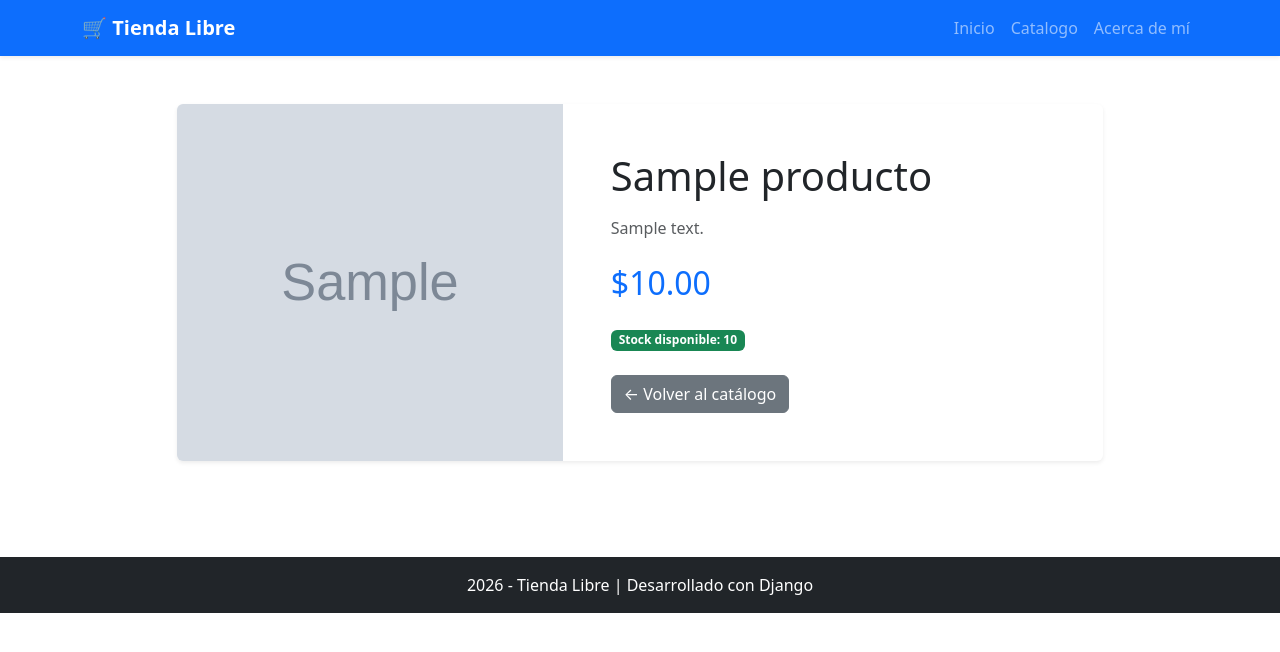
After one commit to Villada-PG3/trabajo-practico-tienda-libre-AllaDios, a Django app: page /producto/1/ in a window 1280 px wide. The commit adds this page. Shown: the top 652 px of the page. Run offline with Django 5.2, Linux system fonts and the light colour scheme; tables that the repository leaves empty hold one stand-in row (values such as "Sample post"); grey boxes marked "Sample" are stand-in pictures.

Commit message:
feat: página de detalle de producto con URL dinámica.

```diff
--- a/template/tienda/catalogo.html
+++ b/template/tienda/catalogo.html
@@ -36,7 +36,7 @@
 
           <p class="fw-bold">${{ producto.precio }}</p>
 
-          <a href="#" class="btn btn-primary"> Ver producto </a>
+          <a href="{% url 'tienda:detalle_producto' producto.pk %}" class="btn btn-primary"> Ver producto </a>
         </div>
       </div>
     </div>
--- /dev/null
+++ b/template/tienda/detalle.html
@@ -0,0 +1,48 @@
+{% extends "tienda/base.html" %}
+{% block title %}{{ producto.nombre }}{% endblock %}
+{% block content %}
+<div class="container py-5">
+    <div class="row justify-content-center">
+        <div class="col-lg-10">
+            <div class="card shadow-sm border-0">
+                <div class="row g-0">
+                    <div class="col-md-5">
+                        {% if producto.imagen %}
+                            <img
+                                src="{{ producto.imagen.url }}"
+                                class="img-fluid rounded-start h-100 object-fit-cover"
+                                alt="{{ producto.nombre }}"
+                            >
+                        {% else %}
+                            <div class="d-flex align-items-center justify-content-center bg-light rounded-start h-100 p-5">
+                                <span class="text-muted">Sin imagen disponible</span>
+                            </div>
+                        {% endif %}
+                    </div>
+                    <div class="col-md-7">
+                        <div class="card-body p-4 p-lg-5">
+                            <h1 class="card-title mb-3">
+                                {{ producto.nombre }}
+                            </h1>
+                            <p class="text-muted mb-4">
+                                {{ producto.descripcion }}
+                            </p>
+                            <h2 class="text-primary mb-4">
+                                ${{ producto.precio }}
+                            </h2>
+                            <div class="mb-4">
+                                <span class="badge bg-success">
+                                    Stock disponible: {{ producto.stock }}
+                                </span>
+                            </div>
+                            <a href="{% url 'tienda:catalogo' %}" class="btn btn-secondary">
+    ← Volver al catálogo
+</a>
+                        </div>
+                    </div>
+                </div>
+            </div>
+        </div>
+    </div>
+</div>
+{% endblock %}
--- a/tienda/urls.py
+++ b/tienda/urls.py
@@ -6,5 +6,5 @@ urlpatterns = [
     path("", views.home, name="home"),
     path("about/", views.acerca_de_mi, name="acerca_de_mi"),
     path('catalogo/', views.catalogo, name='catalogo'),
-
+    path('producto/<int:pk>/',views.detalle_producto, name='detalle_producto')
 ]
--- a/tienda/views.py
+++ b/tienda/views.py
@@ -1,5 +1,5 @@
 from datetime import date
-from django.shortcuts import render
+from django.shortcuts import render, get_object_or_404
 from .models import Producto
 
 def home(request):
@@ -25,3 +25,12 @@ def catalogo(request):
         'tienda/catalogo.html',
         {'productos': productos}
     )
+
+def detalle_producto(request, pk):
+    producto = get_object_or_404(Producto, pk=pk)
+
+    return render(
+        request,
+        'tienda/detalle.html',
+        {'producto':producto}
+    )
```
Also changed, not shown: 1 other file.
